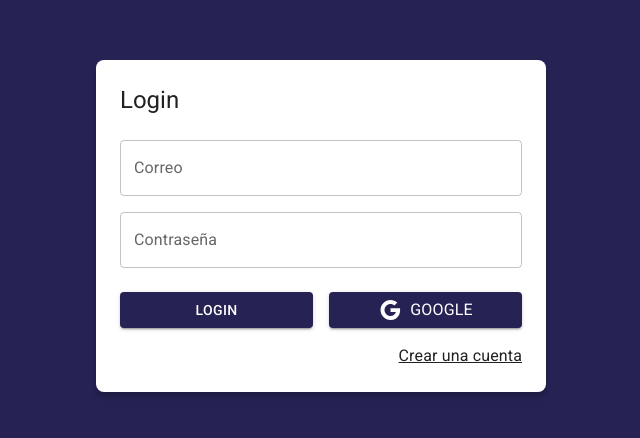
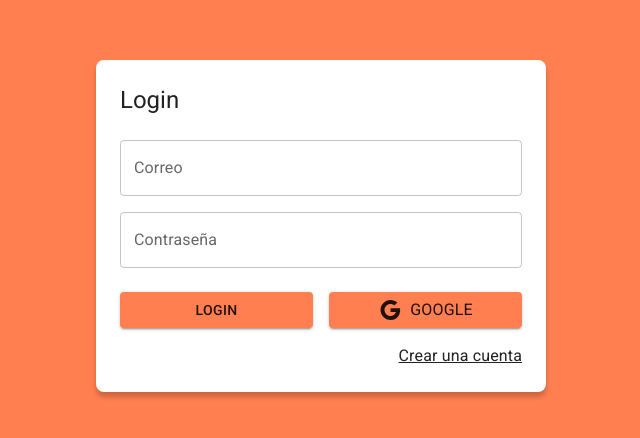
Before and after one commit to RaulArmasBenavides/react-journal-material, a React (Vite) app: page /auth/login in a window 1280 px wide. Shown: the part 174-612 px from the top of the page, without its empty margins (319-959 px from the left). Built offline with nearby package versions, Linux system fonts and the light colour scheme; no server answers.

Commit message:
updates themes

```diff
--- a/src/theme/AppTheme.jsx
+++ b/src/theme/AppTheme.jsx
@@ -2,11 +2,11 @@
 import { CssBaseline } from '@mui/material';
 
 import { purpleTheme } from './';
-
+import { coralTheme} from './';
 
 export const AppTheme = ({ children }) => {
   return (
-    <ThemeProvider theme={ purpleTheme }>
+    <ThemeProvider theme={ coralTheme }>
       {/* CssBaseline kickstart an elegant, consistent, and simple baseline to build upon. */}
       <CssBaseline />
 
--- /dev/null
+++ b/src/theme/coralTheme.js
@@ -0,0 +1,16 @@
+import { createTheme } from '@mui/material';
+import { pink } from '@mui/material/colors';
+
+export const coralTheme = createTheme({
+    palette: {
+        primary: {
+            main: '#FF7F50' // Coral
+        },
+        secondary: {
+            main: '#FFDAB9' // Melocotón
+        },
+        error: {
+            main: pink[700] // Rosa intenso para errores
+        }
+    }
+});
--- a/src/theme/index.js
+++ b/src/theme/index.js
@@ -1,2 +1,3 @@
 export * from './AppTheme';
 export * from './purpleTheme';
+export * from './coralTheme';
```
Also changed, not shown: 2 other files (tests, documents, lock files or other folders).
